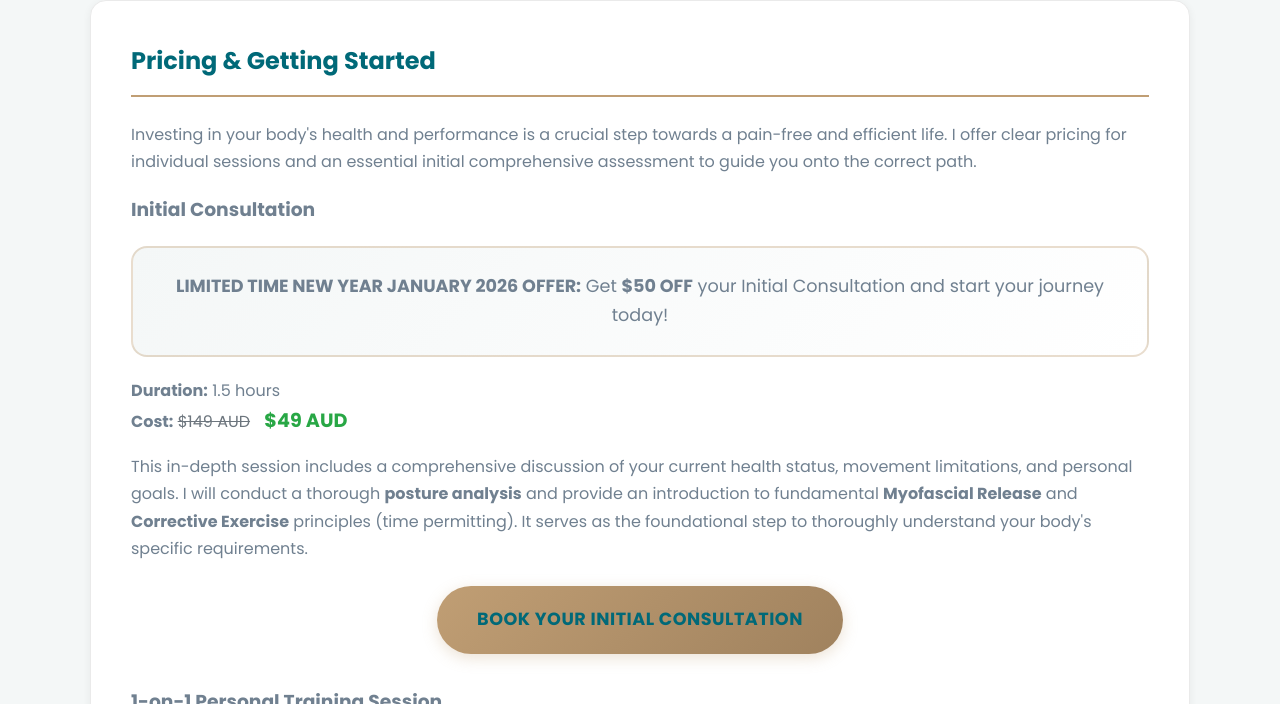
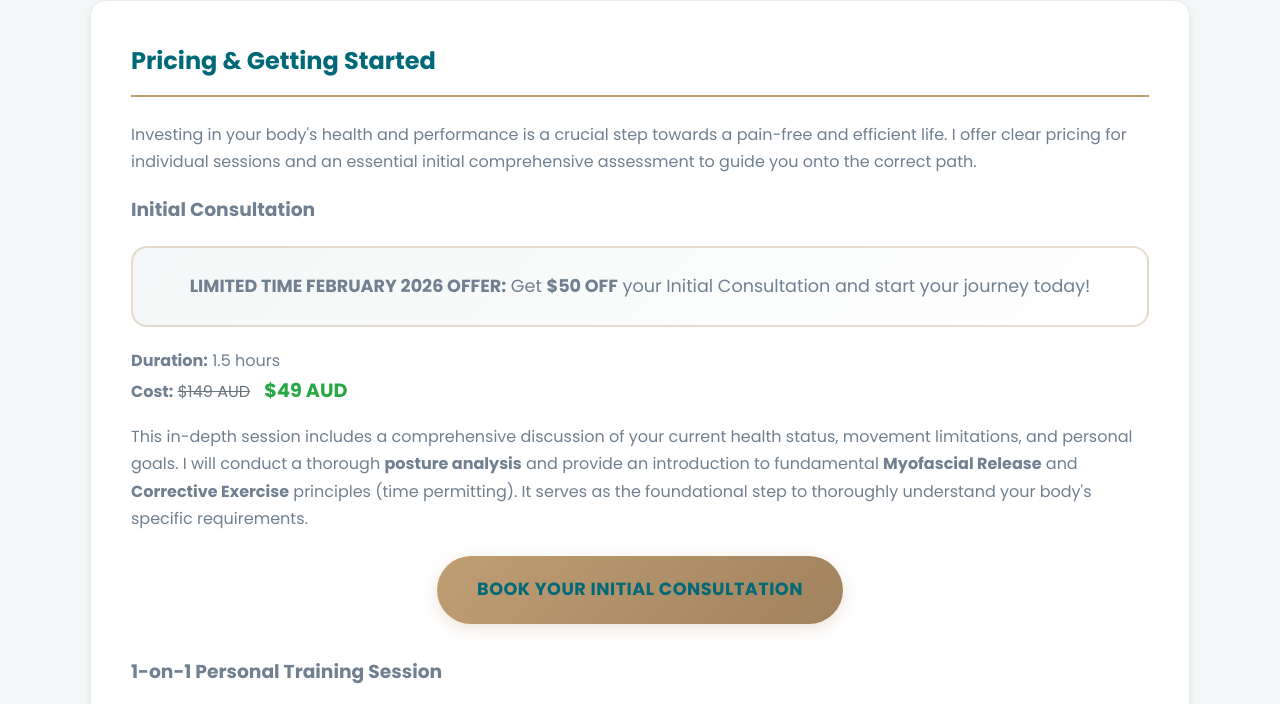
Before and after one commit to michaelnmotion/mvpt_site, an Eleventy site: page src/pages/training-services.njk in a window 1280 px wide. Shown: the part 75-779 px from the top of the page. Built offline with nearby package versions, Linux system fonts and the light colour scheme; Eleventy itself is replaced by a stand-in of ours; files that its build step writes are made by us from their sources.

Commit message:
PROMO UPDATE

```diff
--- a/src/_data/promo.json
+++ b/src/_data/promo.json
@@ -1,5 +1,5 @@
 {
   "enabled": true,
   "showOnAllPages": false,
-  "messageHtml": "\ud83c\udf89 NEW YEAR JANUARY 2026 OFFER: <strong>$50 off</strong> your Initial Consultation!"
+  "messageHtml": "\ud83c\udf89 LIMITED TIME FEBRUARY 2026 OFFER: <strong>$50 off</strong> your Initial Consultation!"
 }
--- a/src/pages/training-services.njk
+++ b/src/pages/training-services.njk
@@ -19,7 +19,7 @@ permalink: "training-services.html"
                 </p>
 <h3>Initial Consultation</h3>
 <div class="offer-box">
-<p><strong>LIMITED TIME NEW YEAR JANUARY 2026 OFFER:</strong> Get <strong>$50 OFF</strong> your Initial Consultation and start your journey today!</p>
+<p><strong>LIMITED TIME FEBRUARY 2026 OFFER:</strong> Get <strong>$50 OFF</strong> your Initial Consultation and start your journey today!</p>
 </div>
 <p>
 <strong>Duration:</strong> 1.5 hours<br/>
```
